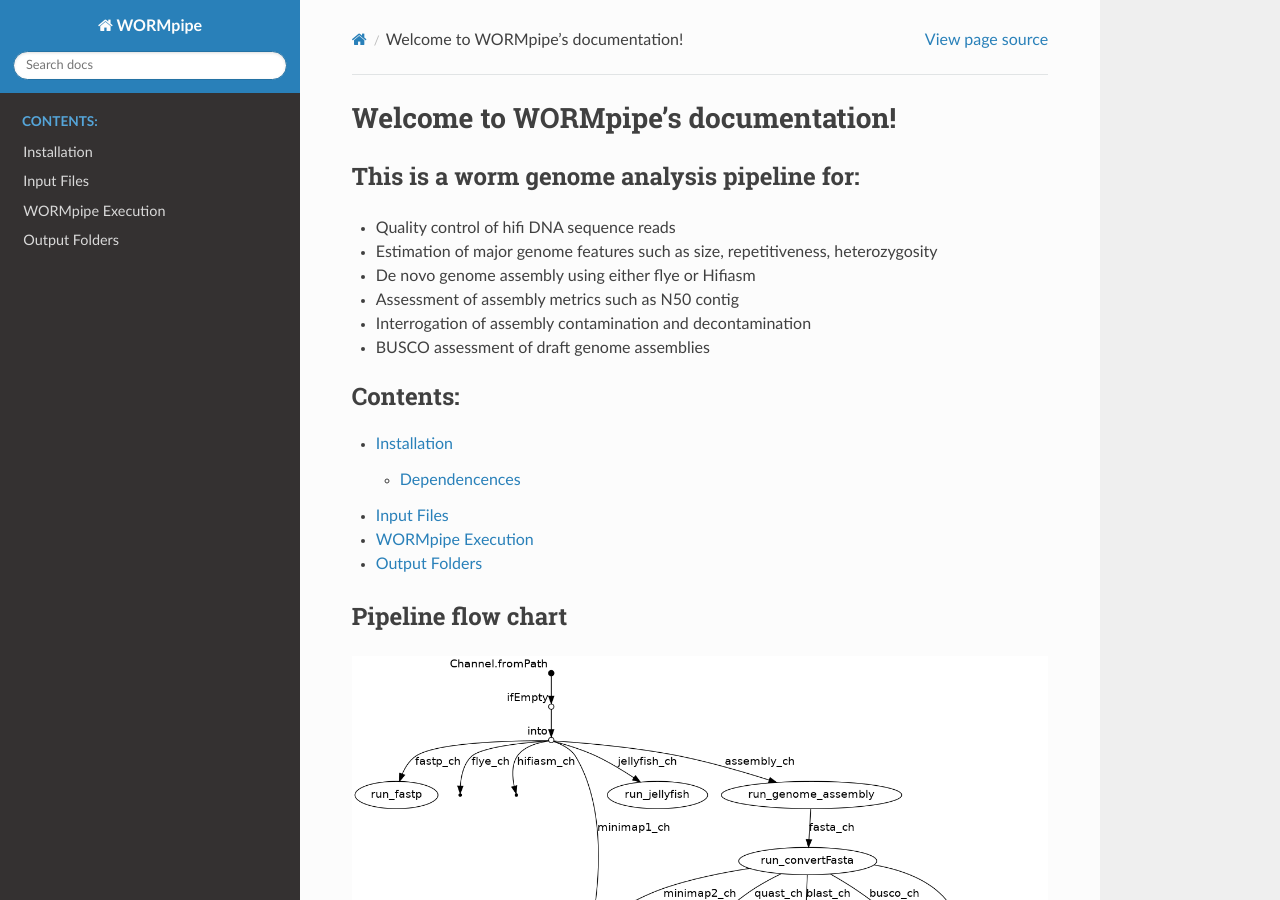
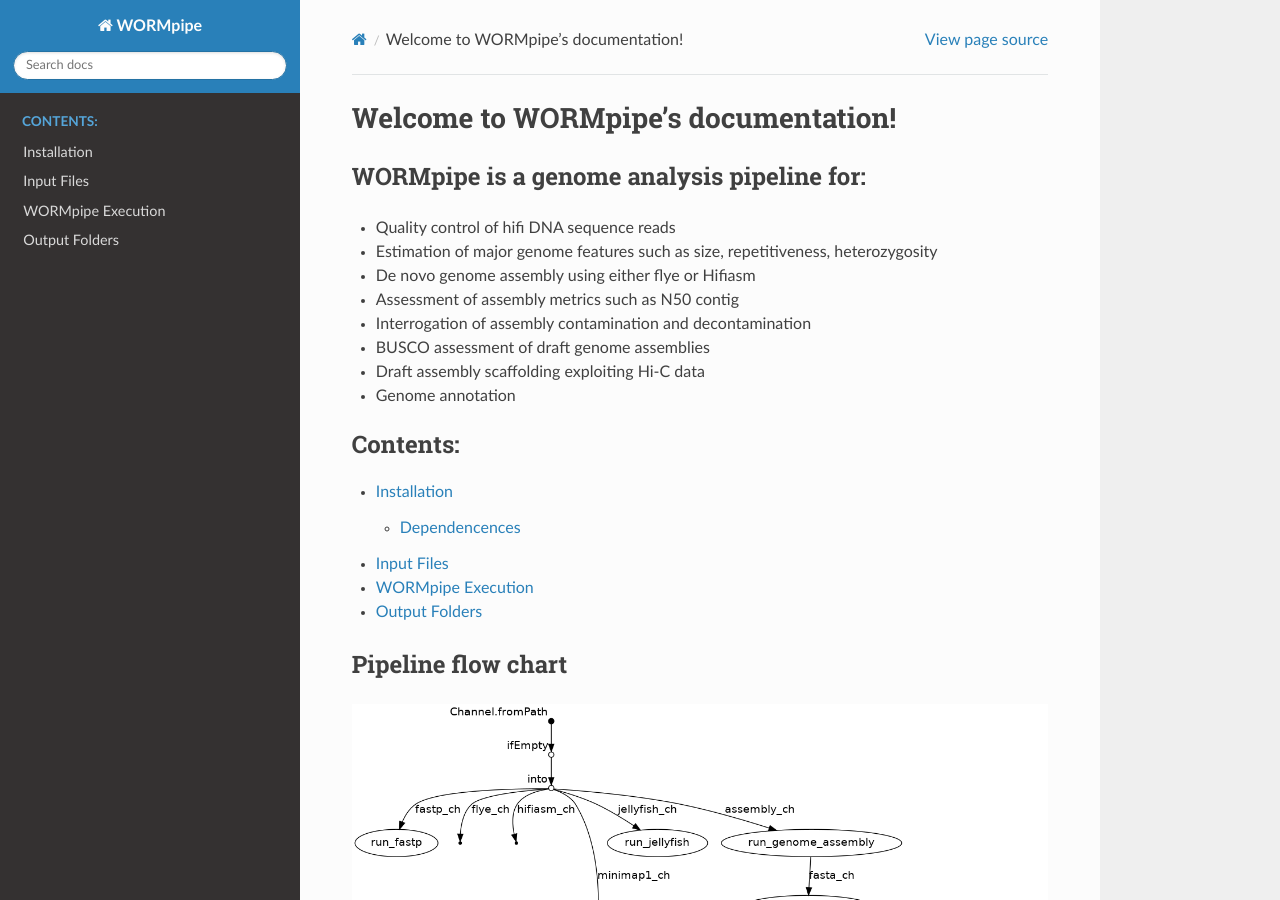
Before and after one commit to jkirangw/WORMpipe, a Sphinx documentation site: the page built from docs/source/index.rst, in a window 1280 px wide and 900 px high. Built offline with Sphinx 7.4.7 and the Read the Docs theme 2.0.0, drawn with Linux system fonts in a browser that asks for light colours.

Commit message:
added documentation

```diff
--- a/docs/source/index.rst
+++ b/docs/source/index.rst
@@ -6,7 +6,7 @@
 Welcome to WORMpipe's documentation!
 ====================================
 
-This is a worm genome analysis pipeline for:
+WORMpipe is a genome analysis pipeline for:
 --------------------------------------------
 
 -  Quality control of hifi DNA sequence reads
@@ -16,6 +16,8 @@ This is a worm genome analysis pipeline for:
 -  Assessment of assembly metrics such as N50 contig
 -  Interrogation of assembly contamination and decontamination
 -  BUSCO assessment of draft genome assemblies
+-  Draft assembly scaffolding exploiting Hi-C data
+-  Genome annotation
 
 .. toctree::
    :maxdepth: 2
```
